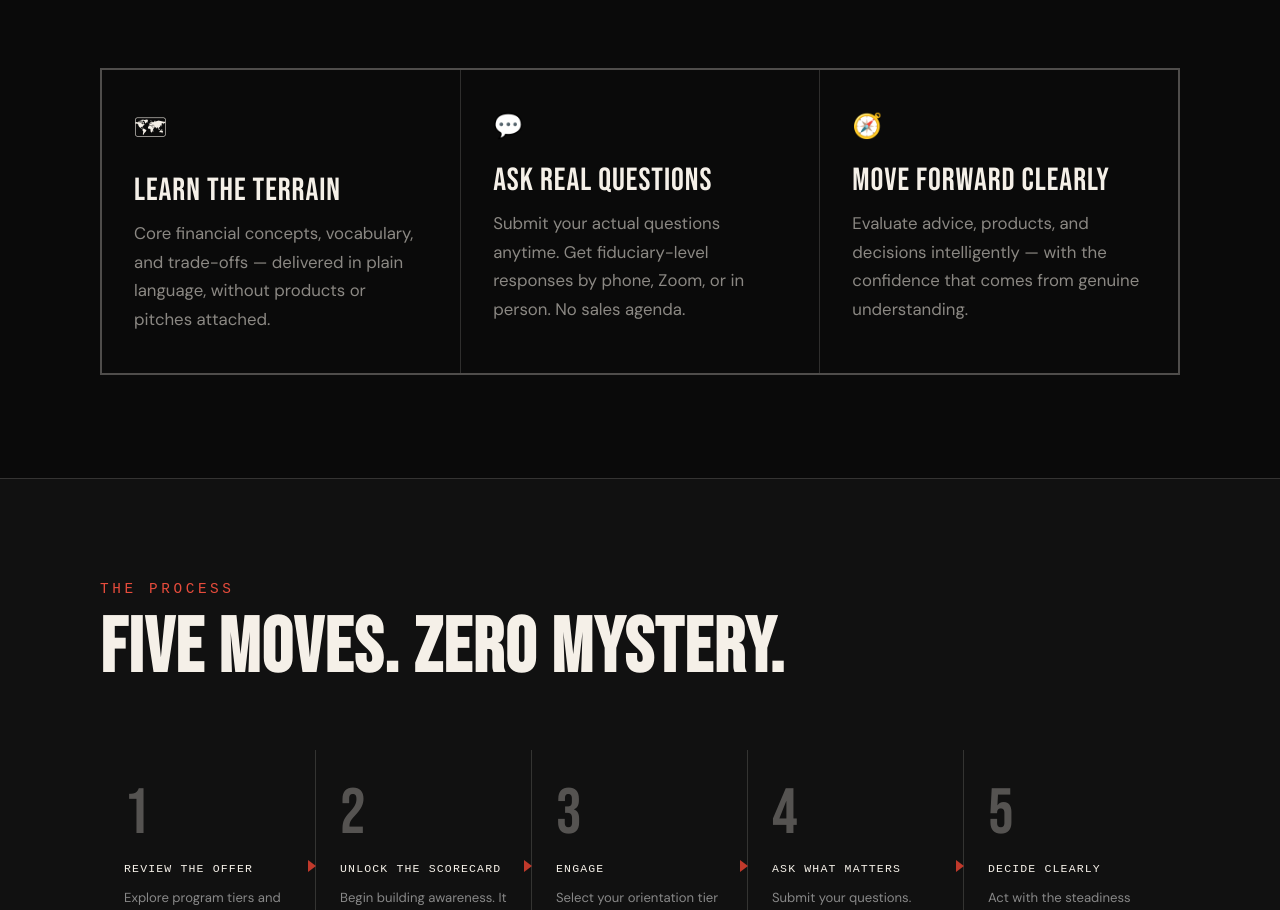
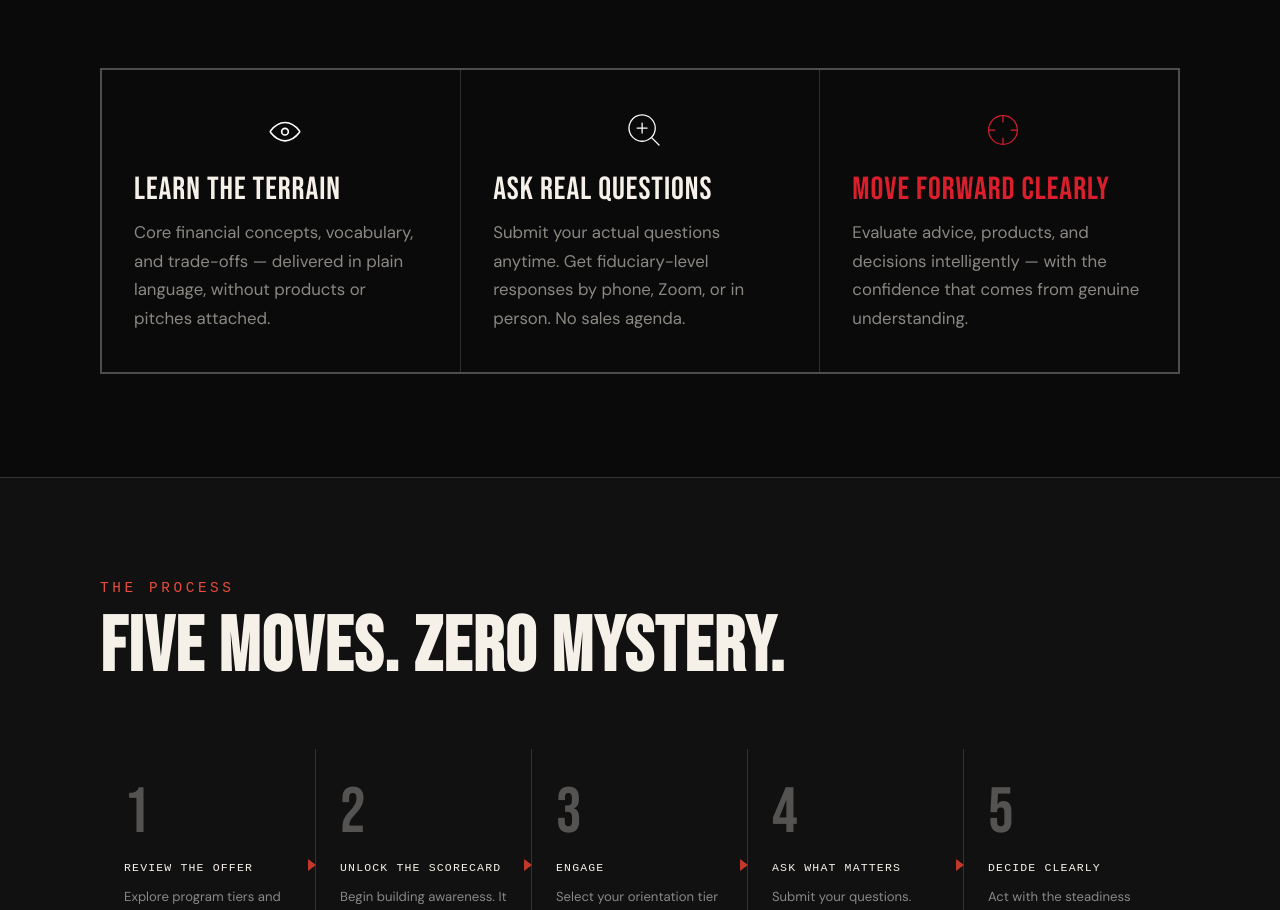
Before and after one commit to jvgiv/ffcpreview, a Next.js app: page / in a window 1280 px wide. Shown: the part 3770-4680 px from the top of the page. Built offline with nearby package versions, Linux system fonts and the light colour scheme; no server answers.

Commit message:
changes to solution

```diff
--- a/src/app/components/home/Guide.js
+++ b/src/app/components/home/Guide.js
@@ -1,5 +1,6 @@
 import React from "react";
 import "../../homepage.css";
+import Image from "next/image";
 
 export default function Guide() {
   return (
@@ -26,14 +27,17 @@ export default function Guide() {
             <span style={{ fontWeight: "bold" }}>begin</span>.
             <br />
             <br />
-            Far Flung Change is your starting point -- a 12-month program with one goal: helping you better understand your financial life.
+            Far Flung Change is your starting point -- a 12-month program with
+            one goal: helping you better understand your financial life.
             <br />
             <br />
-            Not manage it for you.  Understand it.
+            Not manage it for you. Understand it.
             <br />
-            <span style={{ color: "var(--red)", fontWeight: "bold" }}>Far Flung Change</span> helps you <span style={{ fontWeight: 'bold' }}>find your bearings</span>.
-
-
+            <span style={{ color: "var(--red)", fontWeight: "bold" }}>
+              Far Flung Change
+            </span>{" "}
+            helps you{" "}
+            <span style={{ fontWeight: "bold" }}>find your bearings</span>.
             {/* It isn&apos;t
             management or implementation. It&apos;s{" "}
             <strong style={{ color: "var(--white)" }}>orientation</strong> — the
@@ -49,7 +53,15 @@ export default function Guide() {
         {/* <div className="guide-cards reveal" style={{transitionDelay: "0.1s"}}> */}
         <div className="guide-cards" style={{ transitionDelay: "0.1s" }}>
           <div className="guide-card">
-            <div className="card-icon">🗺</div>
+            <div className="card-icon">
+              <Image
+                src="/svg/eye.svg"
+                alt="eyeball"
+                width={40}
+                height={40}
+                style={{ marginLeft: "0.5rem" }}
+              />
+            </div>
             <div className="card-title">Learn the Terrain</div>
             <div className="card-body">
               Core financial concepts, vocabulary, and trade-offs — delivered in
@@ -57,7 +69,15 @@ export default function Guide() {
             </div>
           </div>
           <div className="guide-card">
-            <div className="card-icon">💬</div>
+            <div className="card-icon">
+              <Image
+                src="/svg/mag.svg"
+                alt="magnifying glass"
+                width={40}
+                height={40}
+                style={{ marginLeft: "0.5rem" }}
+              />
+            </div>
             <div className="card-title">Ask Real Questions</div>
             <div className="card-body">
               Submit your actual questions anytime. Get fiduciary-level
@@ -65,8 +85,18 @@ export default function Guide() {
             </div>
           </div>
           <div className="guide-card">
-            <div className="card-icon">🧭</div>
-            <div className="card-title">Move Forward Clearly</div>
+            <div className="card-icon">
+              <Image
+                src="/svg/chair.svg"
+                alt="crosshair"
+                width={40}
+                height={40}
+                style={{ marginLeft: "0.5rem" }}
+              />
+            </div>
+            <div className="card-title">
+              <span style={{ color: "#d91f2c" }}>Move Forward Clearly</span>
+            </div>
             <div className="card-body">
               Evaluate advice, products, and decisions intelligently — with the
               confidence that comes from genuine understanding.
--- a/src/app/homepage.css
+++ b/src/app/homepage.css
@@ -453,6 +453,8 @@
 .card-icon {
   font-size: 1.5rem;
   margin-bottom: 1.5rem;
+  display: flex;
+  justify-content: center;
 }
 
 .card-title {
```
